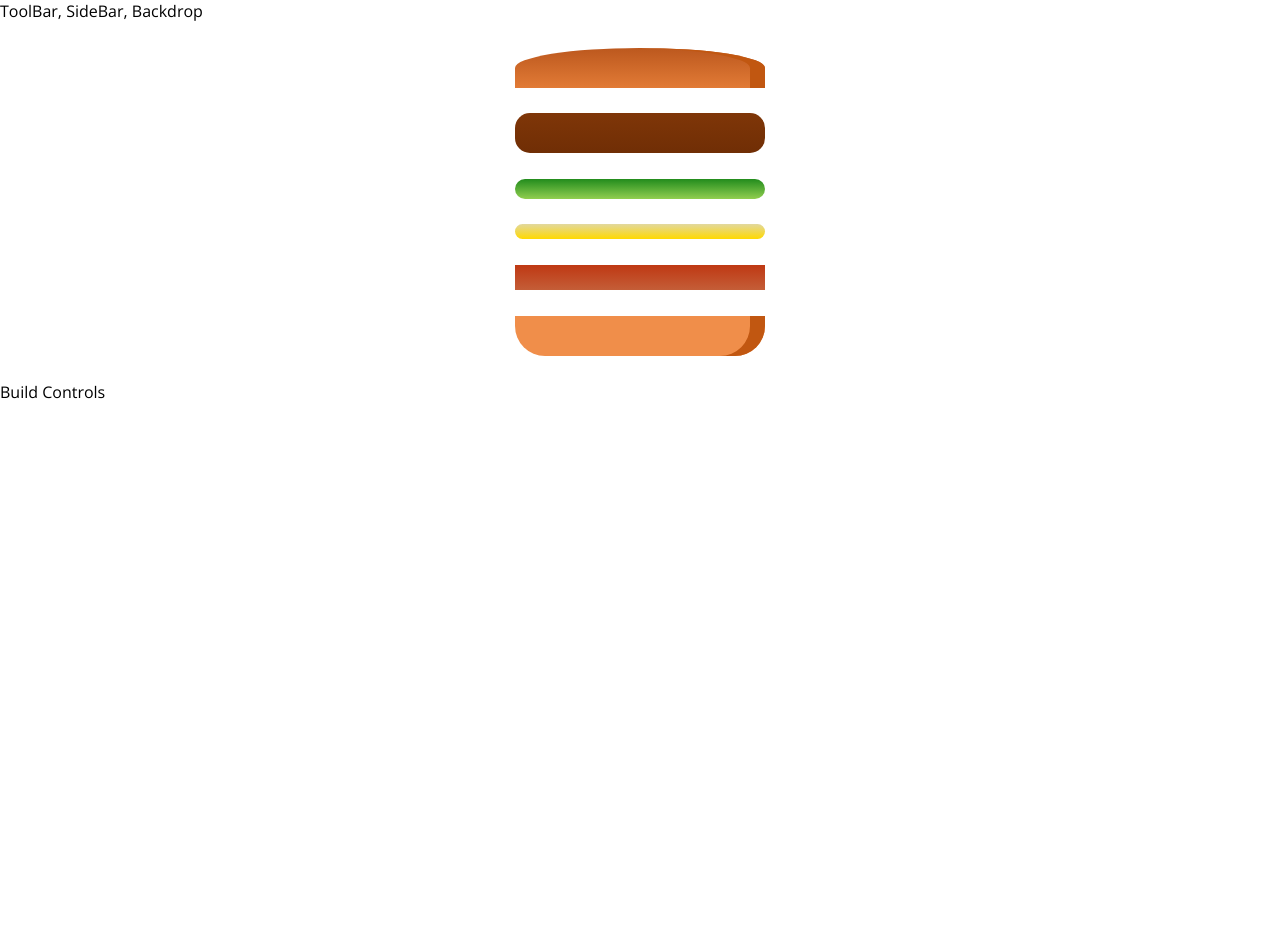
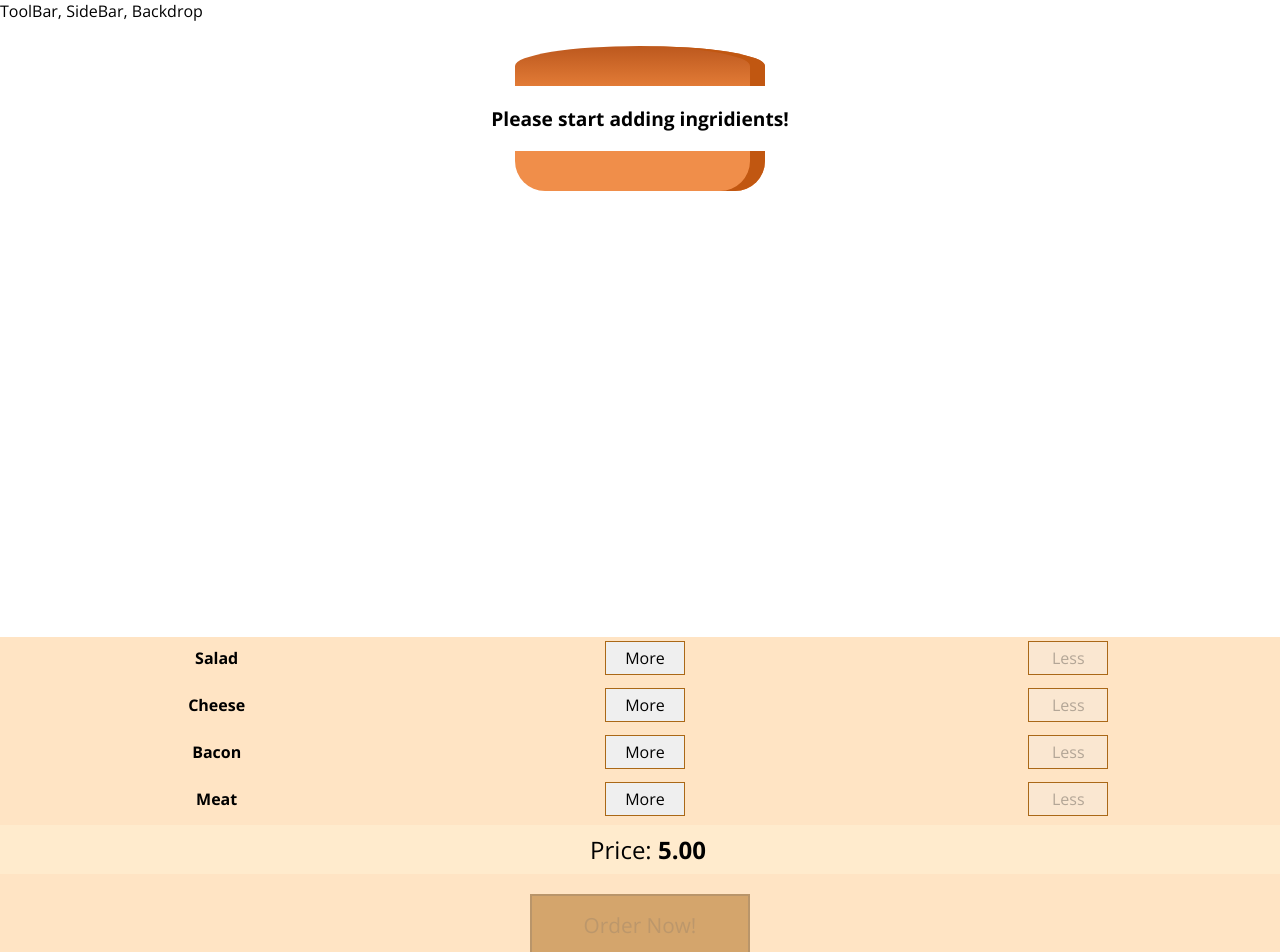
Before and after one commit to aishwy/react2, a React app: page / in a window 1280 px wide. Shown: the top 952 px of the page. Before the commit the page ends 800 px from the top, so only its background shows below. Built offline with nearby package versions, Linux system fonts and the light colour scheme.

Commit message:
starting with modal

```diff
--- /dev/null
+++ b/src/components/Burger/BuildControls/BuildControl/BuildControl.css
@@ -0,0 +1,21 @@
+.BuildControl {
+    display: flex;
+    align-items: center;
+    margin: 5px 0;
+    justify-content: space-around;
+}
+
+.label {
+    padding: 10px;
+    font-weight: bold;
+    width: 80px;
+}
+
+.BuildControl button {
+    cursor: pointer;
+    padding: 5px;
+    margin: 0 5px;
+    width: 80px;
+    border: 1px solid #AA6817;
+    font: inherit;
+}
--- /dev/null
+++ b/src/components/Burger/BuildControls/BuildControl/BuildControl.js
@@ -0,0 +1,15 @@
+import React from 'react';
+import classes from './BuildControl.css';
+const BuildControl = (props) => {
+    var lessDisable="";
+    if(props.lessDisable) lessDisable="disable";
+    return(
+    <div className={classes.BuildControl}>
+        <div className={classes.label}> {props.label} </div>
+        <button onClick={props.moreClick}> More </button>
+        <button disabled={props.disable} onClick={props.lessClick}> Less </button>
+    </div>)
+
+}
+
+export default BuildControl;
--- /dev/null
+++ b/src/components/Burger/BuildControls/BuildControls.css
@@ -0,0 +1,34 @@
+.BuildControls {
+    display: block;
+    background-color: bisque;
+    text-align: center;
+
+}
+.order {
+    cursor: pointer;
+    padding: 15px;
+    width: 220px;
+    font: inherit;
+    font-size: 1.3rem;
+    background-color: #AA6817;
+    border: 2px solid rgb(117, 73, 18);
+
+}
+
+.order:hover {
+    opacity: 0.9;
+}
+
+.order:disabled {
+    opacity: 0.5;
+}
+.price {
+    font-family: inherit;
+    font-size: 1.5rem;
+    text-align: center;
+    margin: auto;
+    padding: 8px;
+    background-color: blanchedalmond;
+    width: 100%;
+    margin-bottom: 20px;
+}
--- /dev/null
+++ b/src/components/Burger/BuildControls/BuildControls.js
@@ -0,0 +1,32 @@
+import React from 'react';
+import BuildControl from './BuildControl/BuildControl';
+import classes from './BuildControls.css';
+
+const controls = [
+    {type:'salad',label:'Salad'},
+    {type:'cheese',label:'Cheese'},
+    {type:'bacon',label:'Bacon'},
+    {type:'meat',label:'Meat'}
+
+];
+const BuildControls = (props) => {
+    console.log(props.disable);
+    return (
+    <div className={classes.BuildControls}>
+        {
+            controls.map((ctrl)=>{
+            return <BuildControl
+                    key={ctrl.label}
+                    label={ctrl.label}
+                    moreClick={()=>props.more(ctrl.type)}
+                    lessClick={()=>props.less(ctrl.type)}
+                    disable={props.disable[ctrl.type]}/>
+        })}
+        <p className={classes.price}> Price: <strong>{props.price}</strong></p>
+        <button className={classes.order} disabled={! props.purchasable}>Order Now!</button>
+
+    </div>);
+
+    }
+
+export default BuildControls;
--- /dev/null
+++ b/src/components/Burger/Burger.css
@@ -0,0 +1,30 @@
+.Burger {
+    width: 100%;
+    margin: auto;
+    height: 250px;
+    overflow: auto;
+    text-align: center;
+    font-weight: bold;
+    font-size: 1.2rem;
+}
+
+@media (min-width: 500px) and (min-height: 400px) {
+    .Burger {
+        width: 350px;
+        height: 300px;
+    }
+}
+
+@media (min-width: 500px) and (min-height: 401px) {
+    .Burger {
+        width: 450px;
+        height: 400px;
+    }
+}
+
+@media (min-width: 1000px) and (min-height: 700px) {
+    .Burger {
+        width: 700px;
+        height: 600px;
+    }
+}
--- a/src/components/Burger/Burger.js
+++ b/src/components/Burger/Burger.js
@@ -1,18 +1,26 @@
 import React from 'react';
+import classes from './Burger.css';
 import Aux from '../../hoc/Aux'
 import BurgerIngridient from './BurgerIngridient/BurgerIngridient';
-const Burger = () => {
-    console.log("Burger");
-return (
-    <Aux>
-        <BurgerIngridient type="BreadTop" />
-        <BurgerIngridient type="Meat" />
-        <BurgerIngridient type="Salad" />
-<BurgerIngridient type="Cheese" />
-<BurgerIngridient type="Bacon" />
-<BurgerIngridient type="BreadBottom" />
-</Aux>
-)
+const Burger = (props) => {
+    let ingridients2 = Object.keys(props.ingridients).map(
+
+        (igkey) => {
+            return [...Array(props.ingridients[igkey])].map((_,i)=>{
+                return <BurgerIngridient key={igkey+i} type={igkey} />
+            })
+        }
+    ).reduce((ar,el)=>{return ar.concat(el)},[]);
+    if(ingridients2.length===0){
+        ingridients2=<p>Please start adding ingridients!</p>
+    }
+    return (
+        <div className={classes.Burger}>
+            <BurgerIngridient type="BreadTop"/>
+            {ingridients2}
+            <BurgerIngridient type="BreadBottom" />
+        </div>
+    )
 }
 
 export default Burger;
--- a/src/components/Burger/BurgerIngridient/BurgerIngridient.js
+++ b/src/components/Burger/BurgerIngridient/BurgerIngridient.js
@@ -10,27 +10,21 @@ class BurgerIngridient extends Component {
 
         switch(this.props.type) {
         case("BreadBottom"):
-        console.log("*Burger Ingridient",this.props.type);
         ingridient=<div className={classes.BreadBottom}></div>;
         break;
         case("BreadTop"):
-        ingridient=(
-            <div className={classes.BreadTop}>
-            <div className={classes.Seeds1}></div>
-            <div className={classes.Seeds2}></div>
-            </div>
-        )
+        ingridient= <div className={classes.BreadTop}></div>;
         break;
-        case("Meat"):
+        case("meat"):
         ingridient=<div className={classes.Meat}></div>;
         break;
-        case("Cheese"):
+        case("cheese"):
         ingridient=<div className={classes.Cheese}></div>;
         break;
-        case("Bacon"):
+        case("bacon"):
         ingridient=<div className={classes.Bacon}></div>;
         break;
-        case("Salad"):
+        case("salad"):
         ingridient=<div className={classes.Salad}></div>;
         break;
         default:
--- a/src/containers/BurgerBuilder/BurgerBuilder.js
+++ b/src/containers/BurgerBuilder/BurgerBuilder.js
@@ -1,14 +1,87 @@
 import React, {Component} from 'react';
 import Aux from '../../hoc/Aux';
-import Burger from '../../components/Burger/Burger'
+import Burger from '../../components/Burger/Burger';
+import BuildControls from '../../components/Burger/BuildControls/BuildControls';
+const PRICES = {
+    salad: 0.8,
+    meat: 1.5,
+    bacon: 0.5,
+    cheese: 1
+}
 class BurgerBuilder extends Component {
+    constructor(props) {
+        super(props);
+        this.state = {
+            ingridients: {
+                salad : 0,
+                bacon: 0,
+                meat: 0,
+                cheese: 0
+
+            },
+            price : 5,
+            lessDisable: true,
+            purchasable: false
+        };
+    }
+    updatePurchaseStatus () {
+        const newIngridients = {...this.state.ingridients};
+        const sum = Object.keys(newIngridients).map(
+            igkey=>{
+                return newIngridients[igkey];
+            }
+        ).reduce((sum,el)=>{return sum+el;},0);
+        this.setState({
+            purchasable:sum>0
+        });
+    }
+    moreHandler = (type) => {
+        const newIngridients = this.state.ingridients;
+        newIngridients[type] = newIngridients[type]+1;
+        const newPrice = this.state.price + PRICES[type];
+
+        this.setState({
+            ingridients:{...newIngridients},
+            price: newPrice
+        });
+        this.updatePurchaseStatus();
+
+    }
+
+    lessHandler = (type) => {
+        const newIngridients = this.state.ingridients;
+        if(newIngridients[type]!=0){
+            newIngridients[type] = newIngridients[type]-1;
+            const newPrice = this.state.price - PRICES[type];
+
+            this.setState({
+                ingridients:{...newIngridients},
+                price: newPrice
+            });
+            this.updatePurchaseStatus();
+        }
+        else {
+            this.setState({
+                lessDisable: true
+            })
+
+        }
+    }
+
     render() {
-        console.log("Burger Builder");
+        const disableInfo = {...this.state.ingridients};
+        for(let key in disableInfo) {
+            disableInfo[key] = disableInfo[key] <=0
+        }
         return (
 
             <Aux>
-            <Burger />
-            <div>Build Controls</div>
+            <Burger ingridients={this.state.ingridients}/>
+            <BuildControls more={this.moreHandler}
+                        less={this.lessHandler}
+                        disable={disableInfo}
+                        price={this.state.price.toFixed(2)}
+                        purchasable={this.state.purchasable}/>
             </Aux>
         )
     }
```
Also changed, not shown: src/components/Burger/OrderSummary/OrderSummary.js (added), src/components/UI/Backdrop/Backdrop.js (added), src/components/UI/Modal/Modal.js (added).
